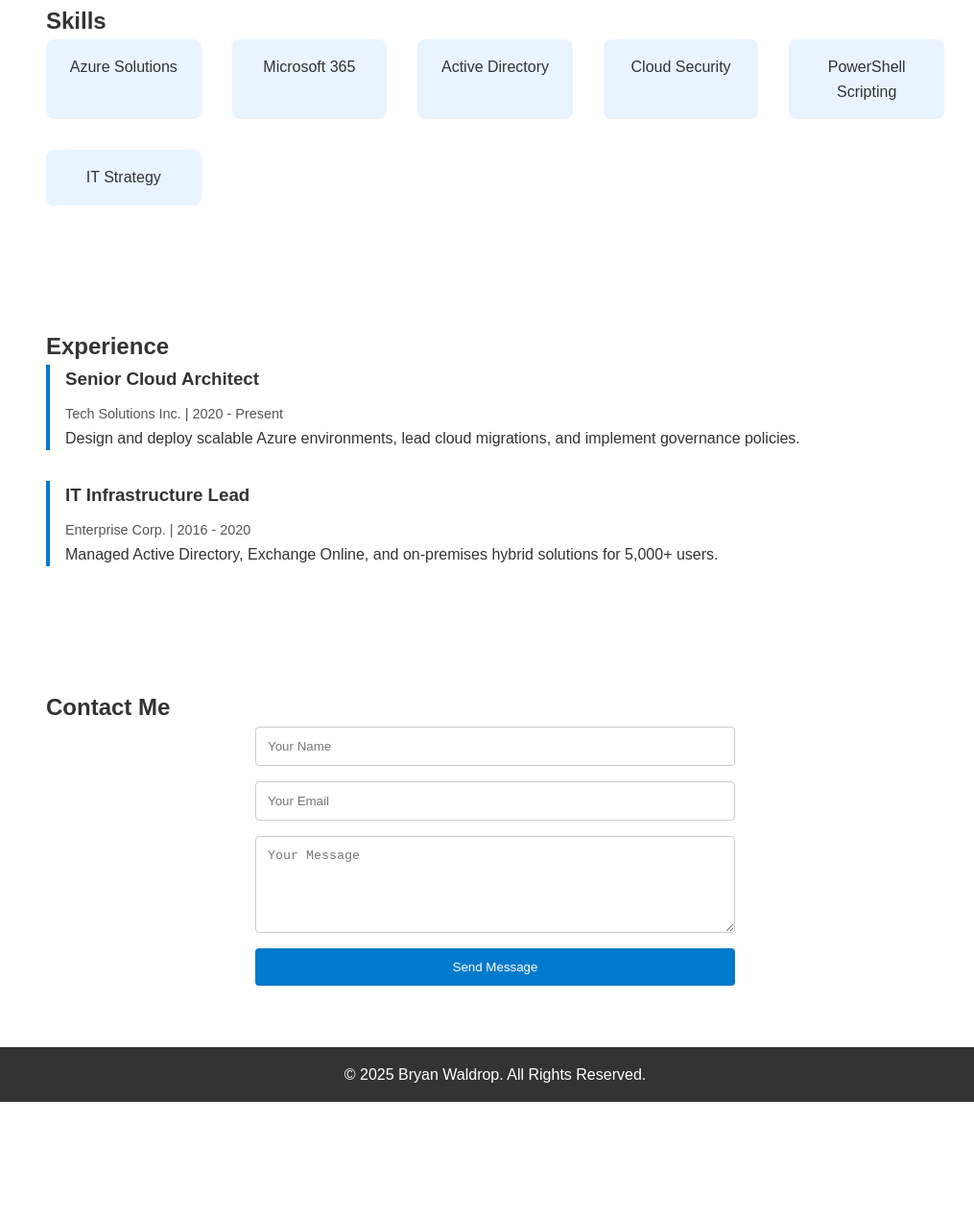
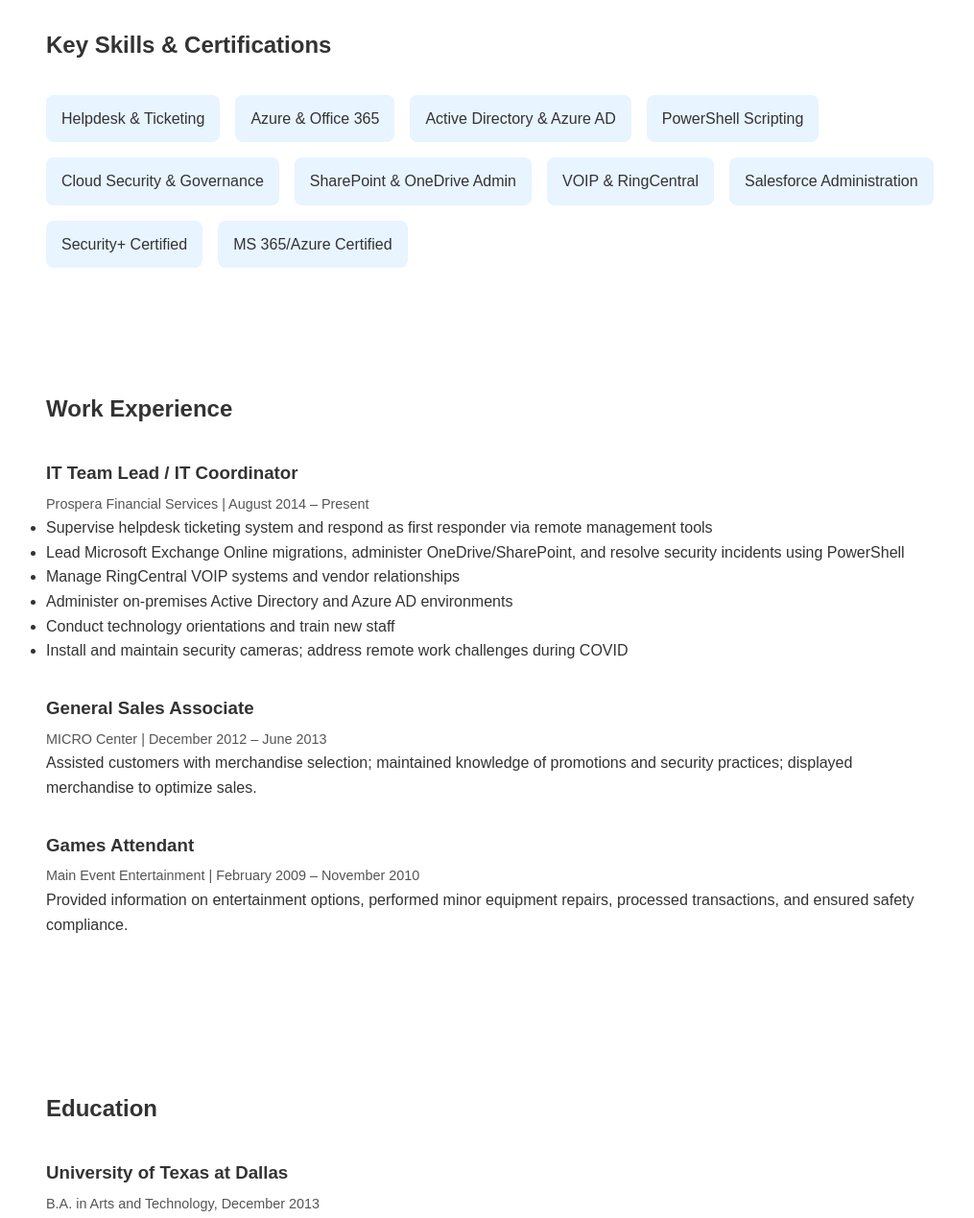
Before and after one commit to bananaswithappeal/it-landing-page, a plain HTML site: page index.html in a window 1280 px wide. Shown: the part 741-2010 px from the top of the page at 96% size, without its empty margins (124-1139 px from the left). Before the commit the page ends 1889 px from the top, so only its background shows below. Drawn offline with Linux system fonts and the light colour scheme.

Commit message:
Update index.html

```diff
--- a/index.html
+++ b/index.html
@@ -3,48 +3,34 @@
 <head>
   <meta charset="UTF-8">
   <meta name="viewport" content="width=device-width, initial-scale=1.0">
-  <meta name="description" content="Bryan Waldrop - IT Professional with 10 years of experience in Azure, Microsoft 365, Active Directory, cloud services and more.">
+  <meta name="description" content="Bryan Waldrop - Seasoned IT professional with a decade of experience in helpdesk, system administration, cloud services, and more.">
   <title>Bryan Waldrop | IT Professional</title>
   <style>
-    /* Reset & base */
     * { margin: 0; padding: 0; box-sizing: border-box; }
     body { font-family: Arial, sans-serif; line-height: 1.6; color: #333; }
     img { max-width: 100%; display: block; }
     a { color: #007acc; text-decoration: none; }
     a:hover { text-decoration: underline; }
-
-    /* Layout */
     header { background: #007acc; color: #fff; padding: 1rem 2rem; position: sticky; top: 0; z-index: 1000; }
     nav { display: flex; justify-content: space-between; align-items: center; }
     .logo { font-size: 1.5rem; font-weight: bold; }
     .nav-links { display: flex; gap: 1rem; }
     .nav-links a { color: #fff; }
-
-    .hero { display: flex; flex-direction: column; align-items: center; text-align: center; padding: 4rem 2rem; background: #f4f4f4; }
+    .menu-toggle { display: none; cursor: pointer; font-size: 1.2rem; }
+    .hero { text-align: center; padding: 4rem 2rem; background: #f4f4f4; }
     .hero h1 { font-size: 2.5rem; margin-bottom: 1rem; }
-    .hero p { font-size: 1.1rem; max-width: 600px; margin-bottom: 2rem; }
+    .hero p { font-size: 1.1rem; max-width: 700px; margin: 0 auto 2rem; }
     .btn { padding: 0.75rem 1.5rem; background: #007acc; color: #fff; border: none; border-radius: 4px; cursor: pointer; }
-    .btn:hover { opacity: 0.9; }
-
     section { padding: 4rem 2rem; }
     .container { max-width: 1000px; margin: 0 auto; }
-
-    /* Experience & Skills */
-    .skills, .experience { display: grid; gap: 2rem; }
-    .skills { grid-template-columns: repeat(auto-fit, minmax(150px, 1fr)); }
-    .skills .skill { background: #e8f4ff; padding: 1rem; border-radius: 8px; text-align: center; }
-    .experience .job { border-left: 4px solid #007acc; padding-left: 1rem; }
-    .experience .job h3 { margin-bottom: 0.5rem; }
-    .experience .job span { font-size: 0.9rem; color: #555; }
-
-    /* Contact */
-    .contact-form { display: grid; gap: 1rem; max-width: 500px; margin: 0 auto; }
-    .contact-form input, .contact-form textarea { padding: 0.75rem; border: 1px solid #ccc; border-radius: 4px; width: 100%; }
-
+    .skills, .experience, .education { margin-top: 2rem; }
+    .skills { display: flex; flex-wrap: wrap; gap: 1rem; }
+    .skill { background: #e8f4ff; padding: 0.75rem 1rem; border-radius: 8px; }
+    .experience .job, .education .item { margin-bottom: 2rem; }
+    .experience .job h3, .education .item h3 { margin-bottom: 0.25rem; }
+    .experience .job span, .education .item span { font-size: 0.9rem; color: #555; }
+    .contact-info { display: flex; flex-direction: column; gap: 0.5rem; }
     footer { background: #333; color: #fff; text-align: center; padding: 1rem; }
-
-    /* Responsive Nav */
-    .menu-toggle { display: none; cursor: pointer; font-size: 1.2rem; }
     @media (max-width: 768px) {
       .nav-links { display: none; flex-direction: column; background: #007acc; position: absolute; top: 60px; right: 0; width: 200px; }
       .nav-links.show { display: flex; }
@@ -53,7 +39,6 @@
   </style>
 </head>
 <body>
-
   <header>
     <nav class="container">
       <div class="logo">Bryan Waldrop</div>
@@ -62,6 +47,7 @@
         <a href="#about">About</a>
         <a href="#skills">Skills</a>
         <a href="#experience">Experience</a>
+        <a href="#education">Education</a>
         <a href="#contact">Contact</a>
       </div>
     </nav>
@@ -69,51 +55,85 @@
 
   <section class="hero">
     <h1>Hi, I'm Bryan Waldrop</h1>
-    <p>IT Professional with over a decade of experience in Azure, Microsoft 365, Active Directory, cloud services, and comprehensive IT solutions. I help businesses optimize their infrastructure, secure environments, and streamline operations.</p>
+    <p>Seasoned IT professional with 10 years of experience in helpdesk support, system administration, cloud services, and technical leadership. Quick to learn new technologies, certified in Security+ and Microsoft 365/Azure, and adept at fostering strong customer relationships.</p>
     <button class="btn" onclick="document.getElementById('contact').scrollIntoView({ behavior: 'smooth' })">Get in Touch</button>
   </section>
 
   <section id="about" class="container">
-    <h2>About Me</h2>
-    <p>With 10 years in the IT industry, I have designed and implemented robust cloud architectures, managed enterprise-level Microsoft 365 migrations, and secured hybrid environments. I thrive on solving complex challenges and delivering high-performance solutions.</p>
+    <h2>Professional Profile</h2>
+    <p>Based in Denton, TX, I hold a Bachelor of Arts in Arts and Technology and multiple CompTIA certifications. I specialize in responding to helpdesk tickets, administering on-premises and cloud environments (Active Directory, Azure AD), and leading IT teams to deliver secure, efficient solutions.</p>
   </section>
 
   <section id="skills" class="container">
-    <h2>Skills</h2>
+    <h2>Key Skills & Certifications</h2>
     <div class="skills">
-      <div class="skill">Azure Solutions</div>
-      <div class="skill">Microsoft 365</div>
-      <div class="skill">Active Directory</div>
-      <div class="skill">Cloud Security</div>
+      <div class="skill">Helpdesk & Ticketing</div>
+      <div class="skill">Azure & Office 365</div>
+      <div class="skill">Active Directory & Azure AD</div>
       <div class="skill">PowerShell Scripting</div>
-      <div class="skill">IT Strategy</div>
+      <div class="skill">Cloud Security & Governance</div>
+      <div class="skill">SharePoint & OneDrive Admin</div>
+      <div class="skill">VOIP & RingCentral</div>
+      <div class="skill">Salesforce Administration</div>
+      <div class="skill">Security+ Certified</div>
+      <div class="skill">MS 365/Azure Certified</div>
     </div>
   </section>
 
   <section id="experience" class="container">
-    <h2>Experience</h2>
+    <h2>Work Experience</h2>
     <div class="experience">
       <div class="job">
-        <h3>Senior Cloud Architect</h3>
-        <span>Tech Solutions Inc. | 2020 - Present</span>
-        <p>Design and deploy scalable Azure environments, lead cloud migrations, and implement governance policies.</p>
+        <h3>IT Team Lead / IT Coordinator</h3>
+        <span>Prospera Financial Services | August 2014 – Present</span>
+        <ul>
+          <li>Supervise helpdesk ticketing system and respond as first responder via remote management tools</li>
+          <li>Lead Microsoft Exchange Online migrations, administer OneDrive/SharePoint, and resolve security incidents using PowerShell</li>
+          <li>Manage RingCentral VOIP systems and vendor relationships</li>
+          <li>Administer on-premises Active Directory and Azure AD environments</li>
+          <li>Conduct technology orientations and train new staff</li>
+          <li>Install and maintain security cameras; address remote work challenges during COVID</li>
+        </ul>
       </div>
       <div class="job">
-        <h3>IT Infrastructure Lead</h3>
-        <span>Enterprise Corp. | 2016 - 2020</span>
-        <p>Managed Active Directory, Exchange Online, and on-premises hybrid solutions for 5,000+ users.</p>
+        <h3>General Sales Associate</h3>
+        <span>MICRO Center | December 2012 – June 2013</span>
+        <p>Assisted customers with merchandise selection; maintained knowledge of promotions and security practices; displayed merchandise to optimize sales.</p>
+      </div>
+      <div class="job">
+        <h3>Games Attendant</h3>
+        <span>Main Event Entertainment | February 2009 – November 2010</span>
+        <p>Provided information on entertainment options, performed minor equipment repairs, processed transactions, and ensured safety compliance.</p>
+      </div>
+    </div>
+  </section>
+
+  <section id="education" class="container">
+    <h2>Education</h2>
+    <div class="education">
+      <div class="item">
+        <h3>University of Texas at Dallas</h3>
+        <span>B.A. in Arts and Technology, December 2013</span>
+      </div>
+      <div class="item">
+        <h3>Collin College</h3>
+        <span>Associate Degree, May 2010</span>
+      </div>
+      <div class="item">
+        <h3>Wakeland High School</h3>
+        <span>High School Diploma, June 2008</span>
       </div>
     </div>
   </section>
 
   <section id="contact" class="container">
-    <h2>Contact Me</h2>
-    <form class="contact-form">
-      <input type="text" name="name" placeholder="Your Name" required>
-      <input type="email" name="email" placeholder="Your Email" required>
-      <textarea name="message" rows="5" placeholder="Your Message" required></textarea>
-      <button type="submit" class="btn">Send Message</button>
-    </form>
+    <h2>Contact</h2>
+    <div class="contact-info">
+      <p>Email: <a href="mailto:bryan@bryanwaldrop.com">bryan@bryanwaldrop.com</a></p>
+      <p>Phone: <a href="tel:+12142877955">(214) 287-7955</a></p>
+      <p>LinkedIn: <a href="https://www.linkedin.com/in/bryan-waldrop-6a162080/" target="_blank">linkedin.com/in/bryan-waldrop-6a162080</a></p>
+      <p>Location: Denton, TX</p>
+    </div>
   </section>
 
   <footer>
@@ -121,22 +141,16 @@
   </footer>
 
   <script>
-    // Mobile menu toggle
     const toggle = document.querySelector('.menu-toggle');
     const navLinks = document.querySelector('.nav-links');
-    toggle.addEventListener('click', () => {
-      navLinks.classList.toggle('show');
-    });
-
-    // Smooth scroll for nav links
+    toggle.addEventListener('click', () => navLinks.classList.toggle('show'));
     document.querySelectorAll('a[href^="#"]').forEach(anchor => {
       anchor.addEventListener('click', function(e) {
         e.preventDefault();
         document.querySelector(this.getAttribute('href')).scrollIntoView({ behavior: 'smooth' });
-        if(navLinks.classList.contains('show')) navLinks.classList.remove('show');
+        if (navLinks.classList.contains('show')) navLinks.classList.remove('show');
       });
     });
   </script>
-
 </body>
 </html>
```
